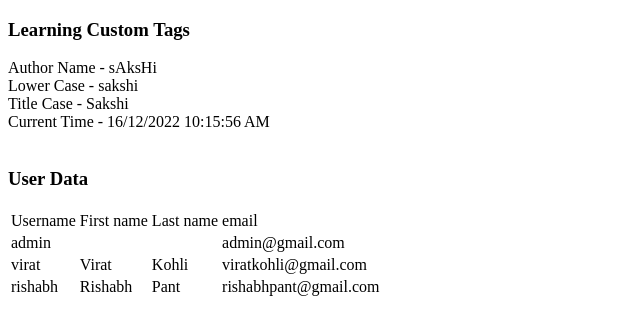
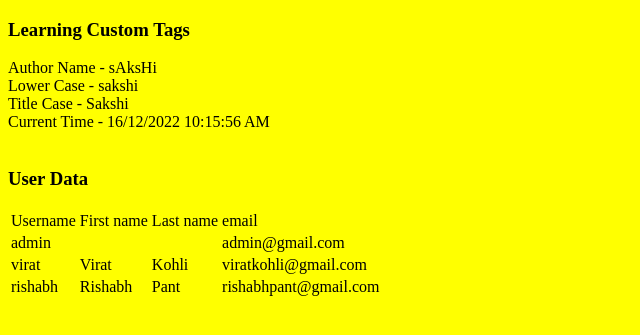
Before and after one commit to sakshiCubexo/Django-Custom-Template-Tags, a Django app: page / in a window 1280 px wide. Shown: the top 335 px of the page, without its empty margins (0-640 px from the left). Run offline with Django 3.2, Linux system fonts and the light colour scheme; data comes from the database, SQL or seed files in the repository.

Commit message:
Project Uploaded to New Branch

```diff
--- a/core/templates/core/users.html
+++ b/core/templates/core/users.html
@@ -6,7 +6,12 @@
     <meta http-equiv="X-UA-Compatible" content="IE=edge">
     <meta name="viewport" content="width=device-width, initial-scale=1.0">
     <title> Users Data </title>
+
+    <style>
+        body {background-color: yellow}
+    </style>
 </head>
+
 <body>
     <table>
         <thead>
```
